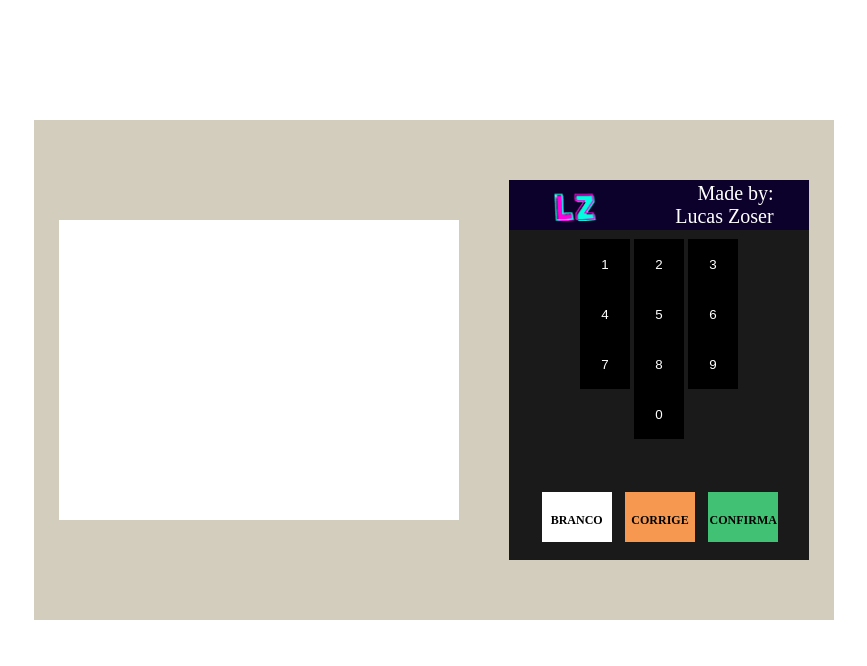
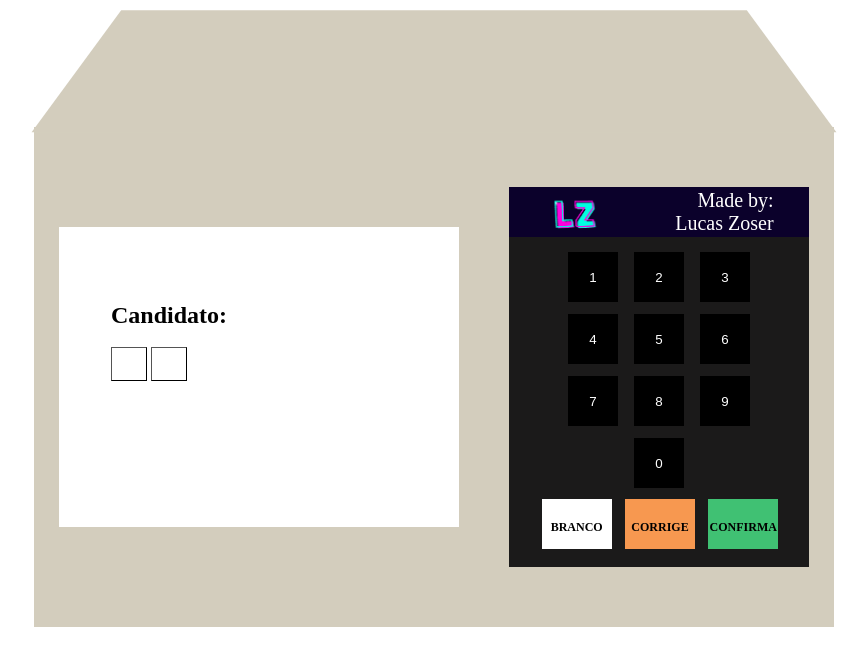
Before and after one commit to Zosin0/Urna, a plain HTML site: page index.html in a window 1280 px wide. Shown: the whole page, without its empty margins (206-1073 px from the left). Drawn offline with Linux system fonts and the light colour scheme.

Commit message:
Estrutura Final Urna

```diff
--- a/index.html
+++ b/index.html
@@ -10,9 +10,16 @@
 </head>
 
 <body class="fundo">
+    <div class="exterior"></div>
     <div class="urna">
         <div class="main-urna">
-            <div class="tela"></div>
+            <div class="tela">
+                <fieldset class="text-field">
+                    <label class="nome" for="candidato"> Candidato: </label><br>
+                    <input class="input" id="candidato" type="number" name="candidato" required pattern = "\d{1}">
+                    <input class="input" id="candidato" type="number" name="candidato" required pattern = "\d{1}">
+                </fieldset>
+            </div>
 
             <div class="teclado">
                 <div class="marca">
@@ -43,10 +50,9 @@
                     </div>
 
                 </div>
-
-
             </div>
         </div>
     </div>
 </body>
+
 </html>
--- a/urna.css
+++ b/urna.css
@@ -5,19 +5,17 @@
 
 .fundo {
     background-color: white;
-    display: flex;
+    display: block;
 }
 
 .urna {
     display: flex;
 }
-
 .main-urna {
     display: flex;
     background-color: #d3cdbd;
     width: 800px;
     height: 500px;
-    margin-top: 15%;
 }
 .marca{
     background-color: rgb(11, 1, 43);
@@ -91,5 +89,33 @@
     height: 50px;
     background-color: black;
     color: white;
-
+    transition: transform 200ms ease-in-out;
+    margin: 2%;
 }
+button:hover{
+    transform: scale(1.05);
+}
+.exterior{
+    background-color: #d3cdbd;
+    width: 704px;
+    height: 127px;
+    transform: perspective(165px) rotateX(19deg);
+    position: relative;
+}
+.text-field{
+    display: block;
+    margin: 10%;
+}
+.nome{
+    font-size: 24px;
+    font-weight: 900;
+    display: block;
+    padding-top: 10%;
+}
+.input{
+    border: 1px outset black;
+    background-color: white;
+    height:30px;
+    width: 30px;
+    cursor:pointer;
+}
```
